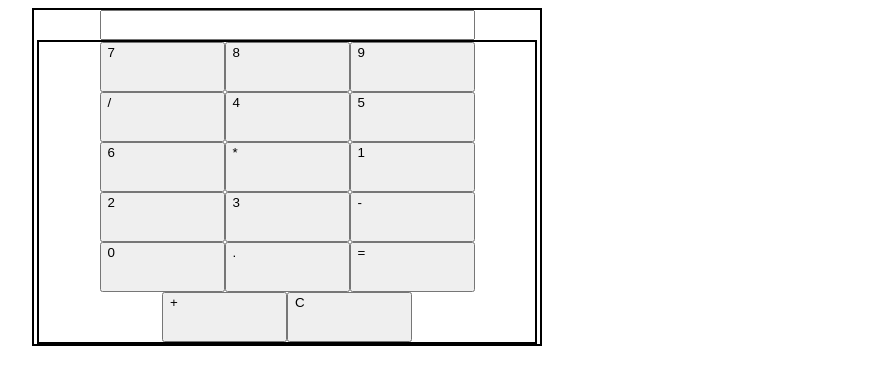
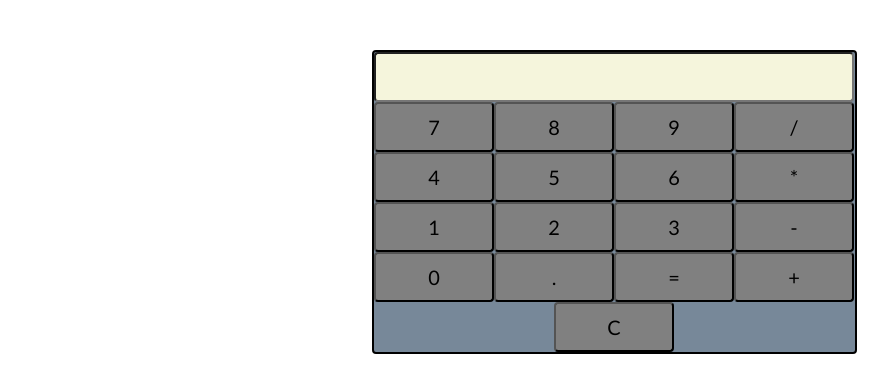
Before and after one commit to raphaprograms/calc, a plain HTML site: page index.html in a window 1280 px wide. Shown: the whole page, without its empty margins (26-914 px from the left). Drawn offline with Linux system fonts and the light colour scheme.

Commit message:
Update logic to ignore second decimal

```diff
--- a/script.js
+++ b/script.js
@@ -62,9 +62,17 @@ buttons.forEach(value => {
     buttonContainer.appendChild(button);
 });
 
+let decimalCount = 0;
+
 function handleButtonClick(value) {
     if (!isNaN(value) || value === '.') {
+        if (value === '.') {
+            decimalCount++;
+        }
         currentInput += value;
+        if (currentInput.includes('.') && decimalCount > 1){
+            return;
+        }
         display.value = currentInput;
     } else if (['+', '-', '*', '/'].includes(value)) {
         if (currentInput !== '') {
--- a/styles.css
+++ b/styles.css
@@ -1,15 +1,26 @@
 * {
     box-sizing: border-box;
+    margin: 0;
+    padding: 0;
+    font-family:'Gill Sans', 'Gill Sans MT', Calibri, 'Trebuchet MS', sans-serif;
+}
+
+body {
+    display: flex;
+    justify-content: center;
+    align-items: center;
 }
 
 .container {
+    background-color: #778899;
     display: flex;
     flex-direction: column;
     justify-content: center
     align-items: center;
-    width: 510px;
+    width: 485px;
     border: 2px solid black;
-    margin-left: 50px;  s
+    border-radius: 4px;
+    margin-top: 50px;
 }
 
 input {
@@ -17,9 +28,11 @@ input {
     justify-content: center;
     align-items: center;
     align-self: center;
-    width: 375px;
-    height: 30px;
-    font-size: 20px;
+    width: 480px;
+    height: 50px;
+    font-size: 40px;
+    background-color: #f5f5dc;
+    border-radius: 4px;
 
 }
 .buttons {
@@ -28,17 +41,18 @@ input {
     justify-content: center;
     align-items: center;
     align-self: center;
-    border: 2px solid black;
     width: 500px;
+    border-radius: 4px;
 }
 
 button {
     display: flex;
     flex-wrap: wrap;
-    width: 125px;
+    justify-content: center;
+    align-items: center;
+    width: 120px;
     height: 50px;
+    background-color: #808080;
+    font-size: 20px;
+    border-radius: 4px;
 }
-
- {
-    width: 166px;
-}
```
